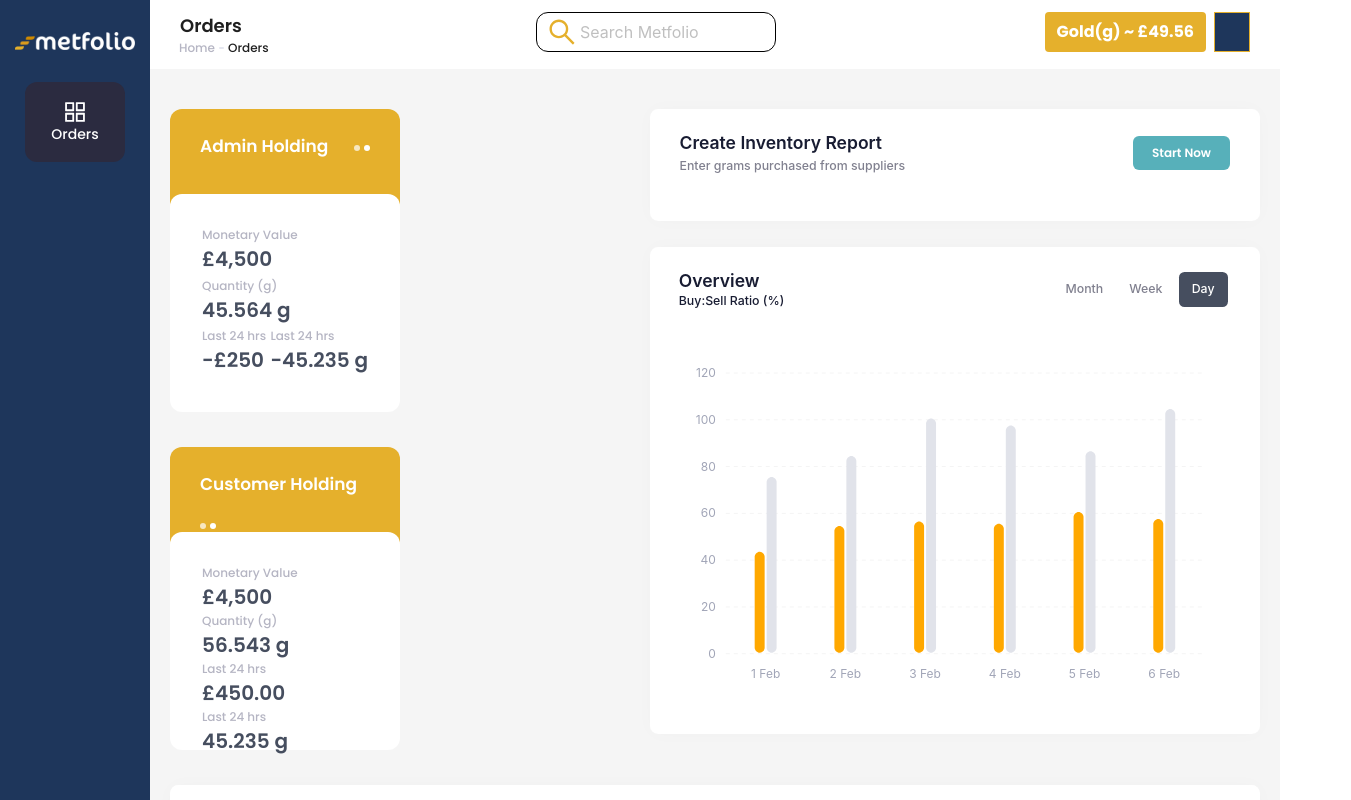
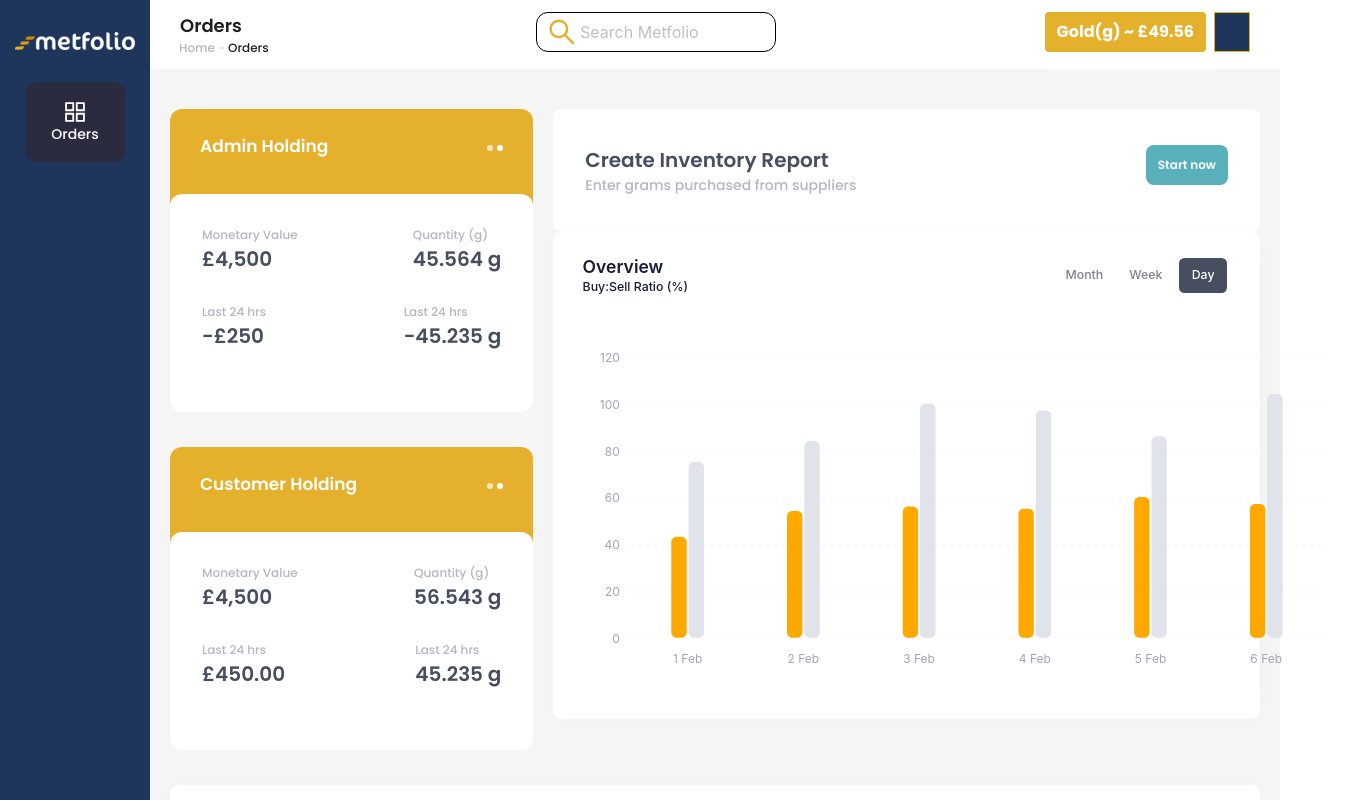
Before and after one commit to Metfolio-UK/admin_panel_react, a React (Create React App) app: page / in a window 1280 px wide. Shown: the top 800 px of the page, 1351 px wide, since content can reach past the window. Built offline with nearby package versions, Linux system fonts and the light colour scheme; some icons are missing.

Commit message:
added create inventery card

```diff
--- a/src/components/AdminHoldings.js
+++ b/src/components/AdminHoldings.js
@@ -68,7 +68,7 @@ const AdminHolding = () => {
 
   return (
 
-    <Col style={{position:'relative'}} xs={24} sm={24} lg={16} xl={12}>
+    <Col style={{position:'relative'}}>
     <Row style={cssStyle.container}>
         <div>Admin Holding</div>
         <Row style={{marginTop:'12px'}}>
--- a/src/components/CustomerHoldings.js
+++ b/src/components/CustomerHoldings.js
@@ -68,7 +68,7 @@ const CustomerHolding = () => {
 
   return (
 
-    <Col style={{position:'relative'}} xs={24} sm={24} lg={16} xl={12}>
+    <Col style={{position:'relative'}}>
     <Row style={cssStyle.container}>
         <div>Customer Holding</div>
         <Row style={{marginTop:'12px'}}>
--- a/src/components/InventoryReport.js
+++ b/src/components/InventoryReport.js
@@ -1,47 +1,21 @@
 import React from 'react';
 import '../_metronic/assets/sass/style.scss';
-import { getNameInitals, greyColor, nameSymbolColor, paginationColor, tealColor, yellowColor } from '../const';
-import { Pagination } from 'antd';
+import {  greyColor, nameSymbolColor, navyColor, tealColor } from '../const';
+import { Row,Col } from 'antd';
 import styled from 'styled-components';
 
 
-const InvReport = ({ className }) => {
+const InvReport = () => {
     const cssStyle = {
-        greyColor1:{
-            color:'#80808F',
-        },
-        greyColor:{
-            color:greyColor,
-        },
-        lightBg:{
-            backgroundColor:nameSymbolColor,
-        },
-        nameSymbol:{
-            display:'flex',
-            height:'50px',
-            width:'50px',
-            backgroundColor:nameSymbolColor,
-            justifyContent:'center',
-            alignItems:'center',
-            marginRight:'14px',
-            borderRadius:'6px',
-            fontFamily:'Poppins',
-            fontSize:'24px',
-            fontWeight:'600',
-            border:`1px solid ${yellowColor}`
-        },
-        headerRow:{
+
+        tealButton:{
             display:'flex',
             flexDirection:'row',
             alignItems:'center',
-        },
-        yellowButton:{
-            display:'flex',
-            flexDirection:'row',
-            alignItems:'center',
-            padding:'8px 16px',
-            backgroundColor:yellowColor,
-            borderRadius:'6px',
+            height:'40px',
+            padding:'0px 12px',
+            backgroundColor:tealColor,
+            borderRadius:'8px',
             fontFamily: 'Poppins',
             fontSize: '12px',
             fontWeight: '600',
@@ -49,57 +23,43 @@ const InvReport = ({ className }) => {
             letterSpacing: '0em',
             color:'white',
         },
-        tealButton:{
-            display:'flex',
-            flexDirection:'row',
-            alignItems:'center',
-            padding:'8px 19px',
-            backgroundColor:tealColor,
-            borderRadius:'6px',
-            fontFamily: 'Poppins',
-            fontSize: '12px',
-            fontWeight: '600',
-            lineHeight: '18px',
-            letterSpacing: '0em',
-            color:'white',
-        },
-        antPaginationPrev:{
-            color:yellowColor
-        },
         cardpadding:{
             padding:'40px 30px',
-        }
+        },
+        container:{
+          display:'flex',
+          flexDirection:'row',
+          padding:"36px 32px",
+          backgroundColor:'white',
+          borderRadius:'8px',
+          justifyContent:'space-between'
+        },
+        fadedText:{
+          fontFamily: 'Poppins',
+          fontSize: '14px',
+          fontWeight: '500',
+          letterSpacing: '0em',
+          textAlign: 'left',
+          color:greyColor,
+      },
+      navyText:{
+          fontFamily: 'Poppins',
+          fontSize: '20px',
+          fontWeight: '600',
+          lineHeight: '30px',
+          letterSpacing: '0em',
+          textAlign: 'left',
+          color:navyColor,
+      }
     };
   return (
-    <div className={`card ${className}`}>
-      {/* begin::Header */}
-      {/*<div className="card-header border-0 pt-5">
-        <h3 className="card-title align-items-start flex-column">
-          <span className="card-label fw-bold fs-3 mb-1">
-            Create Inventory Report
-          </span>
-          <span className="text-muted mt-1 fw-semibold fs-7">
-            Enter grams purchased from suppliers
-          </span>
-        </h3>
-
-        <div className="card-toolbar">
-          <a href="#" className="btn btn-sm btn-light1-primary">
-            Start Now
-          </a>
-        </div>
-      </div>
-  */}
-  <div style={cssStyle.cardpadding} className='card-header border-0 pt-5'>
-        <h3 className='card-title align-items-start flex-column'>
-          <span className='card-label fw-bold fs-3 mb-1'>Create Inventory Report</span>
-          <span className='mt-1 fw-semibold fs-7' style={cssStyle.greyColor1} >Enter grams purchased from suppliers</span>
-        </h3>
-        <div style={cssStyle.headerRow}>
-            <div style={cssStyle.tealButton}>Start Now </div>
-        </div>
-      </div>
-    </div>
+    <Row style={cssStyle.container}>
+      <Col>
+        <div style={cssStyle.navyText}>Create Inventory Report</div>
+        <div style={cssStyle.fadedText}>Enter grams purchased from suppliers</div>
+      </Col>
+      <div style={cssStyle.tealButton}>Start now</div>
+    </Row>
   );
 };
 
--- a/src/screens/Home.js
+++ b/src/screens/Home.js
@@ -40,16 +40,21 @@ const Home = (props) => {
           <Navbar width={props.width} showDrawer={showDrawer}/>
           <div style={{height:'20px'}}/>
           <div style={{ padding:'20px' }}>
-            <div className='row'>
-              <div className='col'>
-              <AdminHolding className='mb-5 mb-xl-8'/>
-              <CustomerHolding className='mb-5 mb-xl-8'/>
-              </div>
-              <div className='col'>
-              <InvReport className='mb-5 mb-xl-8'/>
-            <ChartsWidget1 className='mb-5 mb-xl-8'/>
-            </div>
-            </div>
+
+            <Row>
+            <Col xs={24} sm={24} md={24} lg={8}>
+                <AdminHolding/>
+                <CustomerHolding/>
+              </Col>
+
+              <Col xs={24} sm={24} md={24} lg={16} style={{paddingLeft: props.width<992 ? null : '20px'}}>
+              <InvReport/>
+                <ChartsWidget1/>
+              </Col>
+
+              </Row>
+
+
 
 
             <BuyOrders className='mb-5 mb-xl-8'/>
```
